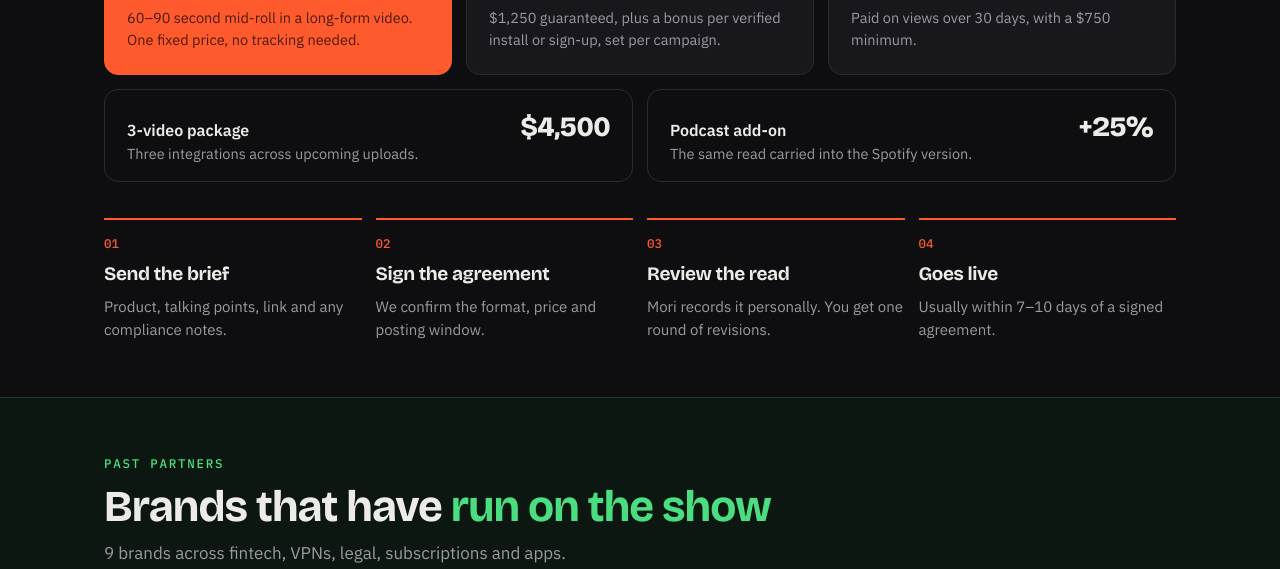
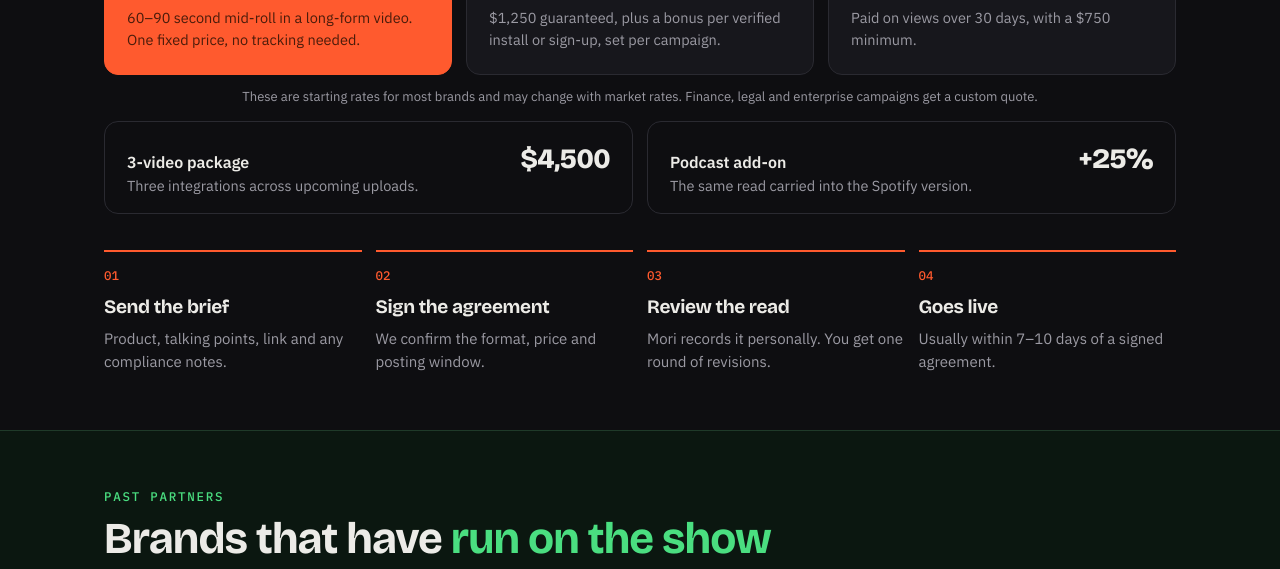
Before and after one commit to MoriMedia/mori-site, a plain HTML site: page index.html in a window 1280 px wide. Shown: the part 3593-4162 px from the top of the page. Drawn offline with nearby package versions, Linux system fonts and the light colour scheme.

Commit message:
Add starting-rates note under the rate cards
Co-Authored-By: Claude Opus 5.5 <noreply@anthropic.com>
Claude-Session: https://claude.ai/code/session_01Tsz6CGDTRR5X8qeB6tQdEz

```diff
--- a/index.html
+++ b/index.html
@@ -5,7 +5,7 @@
 <meta name="viewport" content="width=device-width, initial-scale=1">
 <meta name="referrer" content="strict-origin-when-cross-origin">
 <meta name="theme-color" content="#0e0e11">
-<meta name="mori-build" content="2026-11-23-rates">
+<meta name="mori-build" content="2026-11-24-rate-note">
 <title>Mori Brand Partnerships</title>
 <meta name="description" content="Sponsor Mori: long-form, podcast-style variety commentary on YouTube, Spotify and Twitch. Audience, rates and contact.">
 <link rel="preconnect" href="https://fonts.googleapis.com">
@@ -133,6 +133,7 @@ section { padding: 56px 0; border-top: 1px solid var(--line); }
 .extra .t { font-weight: 600; font-size: 16px; }
 .extra .t span { display: block; font-weight: 400; font-size: 14.5px; color: var(--muted); }
 .extra .pr { font-family: var(--display); font-weight: 800; font-size: 28px; letter-spacing: -0.02em; }
+.rate-note { margin: 12px 0 0; text-align: center; font-size: 13px; color: var(--muted); }
 .rate { border: 1px solid var(--line); border-radius: 14px; padding: 22px; background: var(--panel); display: flex; flex-direction: column; gap: 10px; }
 .rate.lead { background: var(--tally); border-color: var(--tally); color: var(--tally-ink); }
 .rate .t { font-weight: 600; font-size: 16px; }
@@ -447,6 +448,7 @@ footer .wrap { display: flex; justify-content: space-between; gap: 16px; flex-wr
         <div class="rate"><div class="tag">Hybrid</div><div class="t">Flat + performance bonus</div><div class="pr num">$1,250 <small>+ bonus</small></div><div class="d">$1,250 guaranteed, plus a bonus per verified install or sign-up, set per campaign.</div></div>
         <div class="rate"><div class="tag">Performance</div><div class="t">CPM</div><div class="pr num">$25 <small>/ 1K views</small></div><div class="d">Paid on views over 30 days, with a $750 minimum.</div></div>
       </div>
+      <p class="rate-note">These are starting rates for most brands and may change with market rates. Finance, legal and enterprise campaigns get a custom quote.</p>
       <div class="extras">
         <div class="extra"><div class="t">3-video package<span>Three integrations across upcoming uploads.</span></div><div class="pr num">$4,500</div></div>
         <div class="extra"><div class="t">Podcast add-on<span>The same read carried into the Spotify version.</span></div><div class="pr num">+25%</div></div>
```
